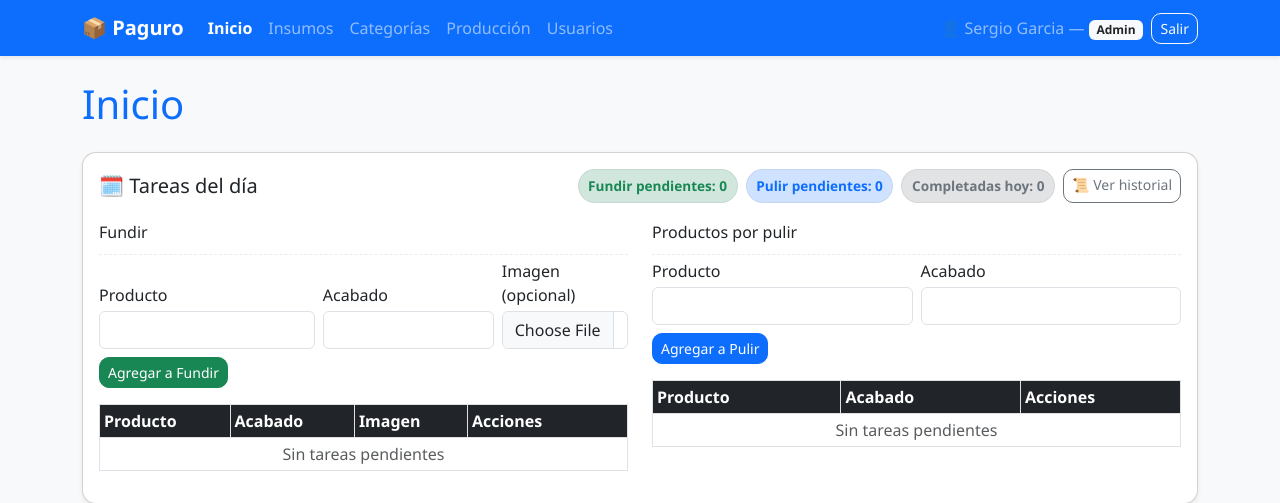
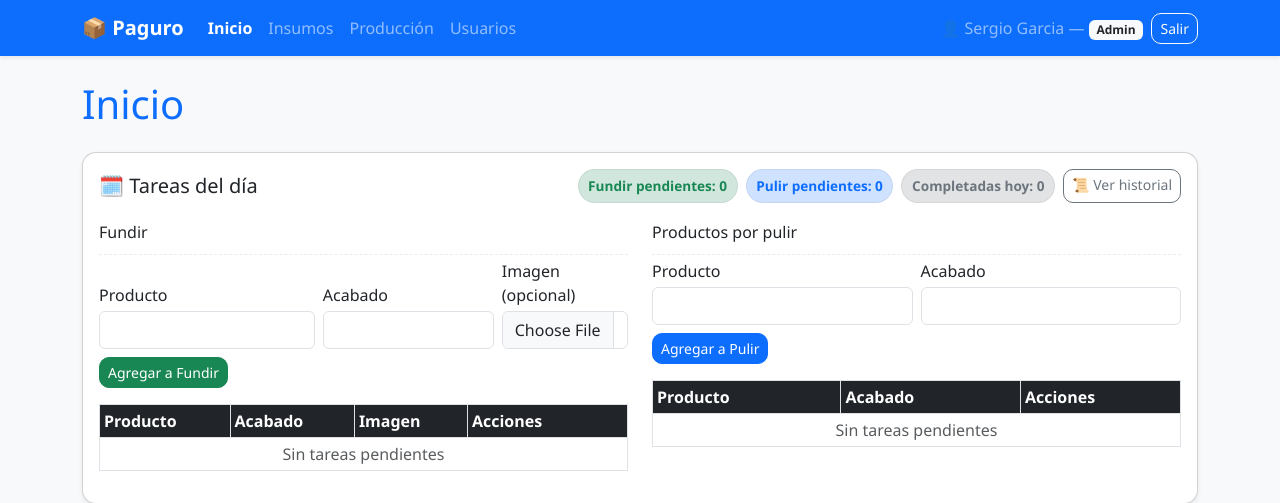
Before and after one commit to ProyectoPaguro/Paguro, a Flask app: page / in a window 1280 px wide. Shown: the top 503 px of the page. Run offline with Flask 3, Linux system fonts and the light colour scheme; a user stored in the database is signed in.

Commit message:
Ocultado enlace de Categorías en el menú

```diff
--- a/templates/base.html
+++ b/templates/base.html
@@ -33,9 +33,7 @@
                   or (ap.startswith('/historial') and not ap.startswith('/historial-produccion')) %}active{% endif %}"
                href="{{ url_for('inventario') }}">Insumos</a>
           </li>
-        <li class="nav-item">
-  <a class="nav-link" href="{{ url_for('categorias') }}">Categorías</a>
-</li>
+
 
           <li class="nav-item">
             <a class="nav-link
```
